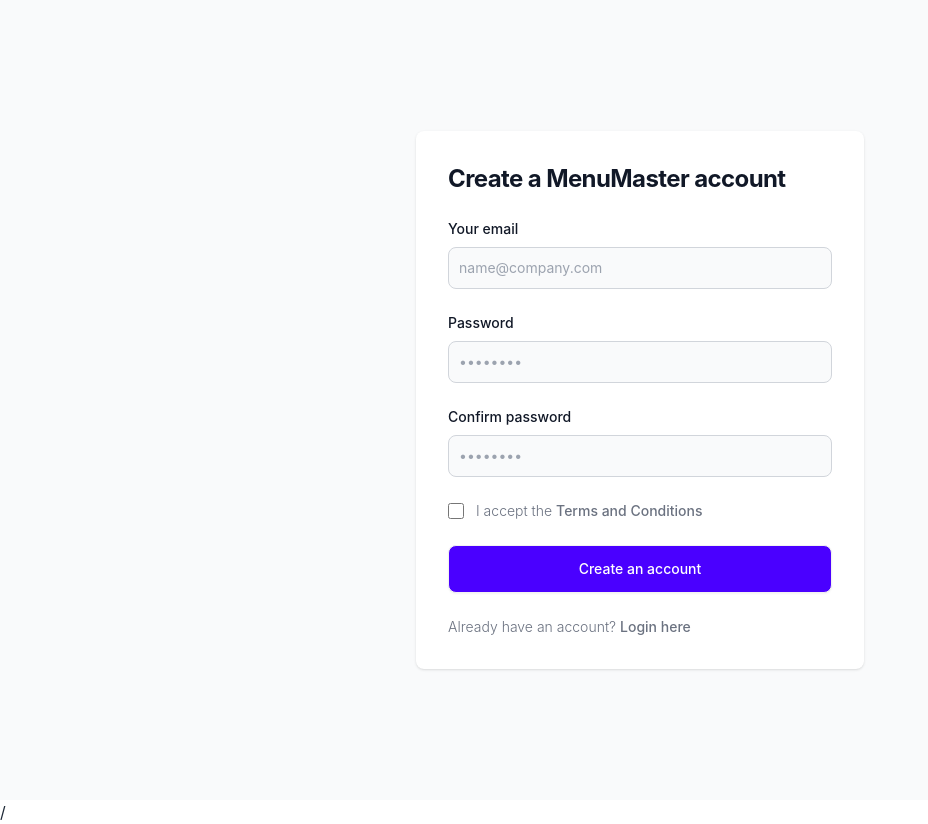
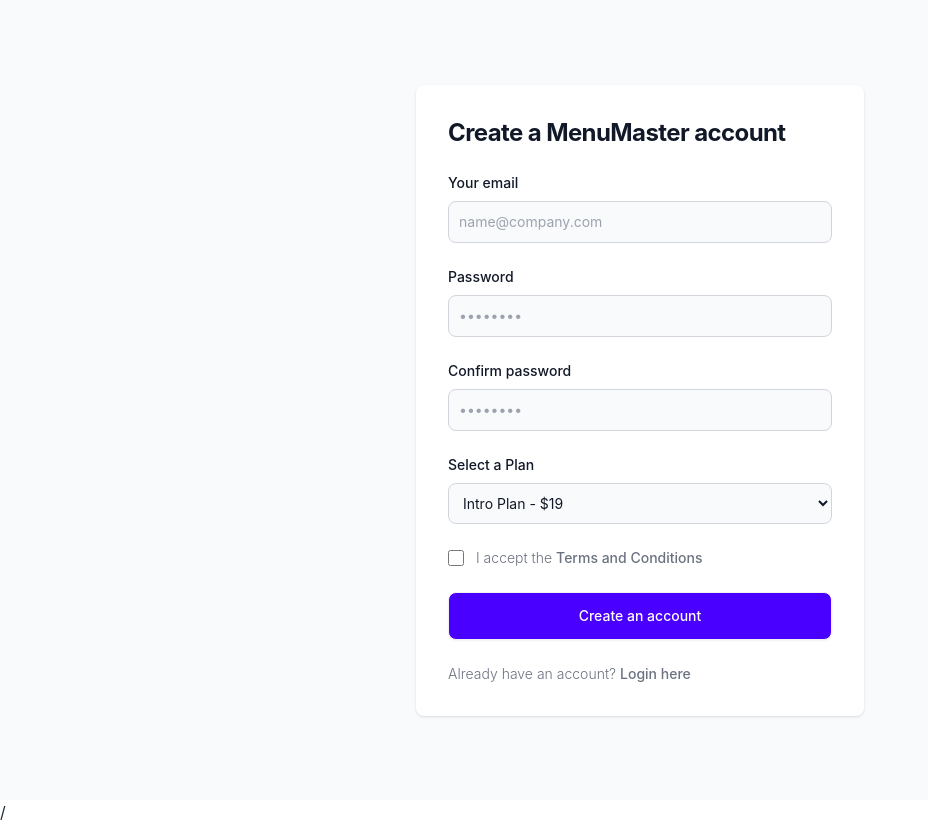
Before and after one commit to EmrreK/MenuMaster, a React (Create React App) app in the folder client/: page /register in a window 1280 px wide. Shown: the whole page, without its empty margins (0-928 px from the left). Built offline with nearby package versions, Linux system fonts and the light colour scheme.

Commit message:
plan selection added to the register page

```diff
--- a/client/src/Pages/Register.jsx
+++ b/client/src/Pages/Register.jsx
@@ -59,6 +59,33 @@
 										required=""
 									/>
 								</div>
+								<div>
+									<label
+										for="plan"
+										class="block mb-2 text-sm font-medium text-gray-900 dark:text-white"
+									>
+										Select a Plan
+									</label>
+									<select
+										id="plan"
+										name="plan"
+										class="bg-gray-50 border border-gray-300 text-gray-900 text-sm rounded-lg focus:ring-primary-600 focus:border-primary-600 block w-full p-2.5 dark:bg-gray-700 dark:border-gray-600 dark:placeholder-gray-400 dark:text-white dark:focus:ring-blue-500 dark:focus:border-blue-500"
+										required
+									>
+										<option value="basic">
+											Intro Plan - $19
+										</option>
+										<option value="standard">
+											Base Plan - $39
+										</option>
+										<option value="premium">
+											Popular Plan - $99
+										</option>
+										<option value="premium">
+											Enterprice Plan - $199
+										</option>
+									</select>
+								</div>
 								<div class="flex items-start">
 									<div class="flex items-center h-5">
 										<input
```
